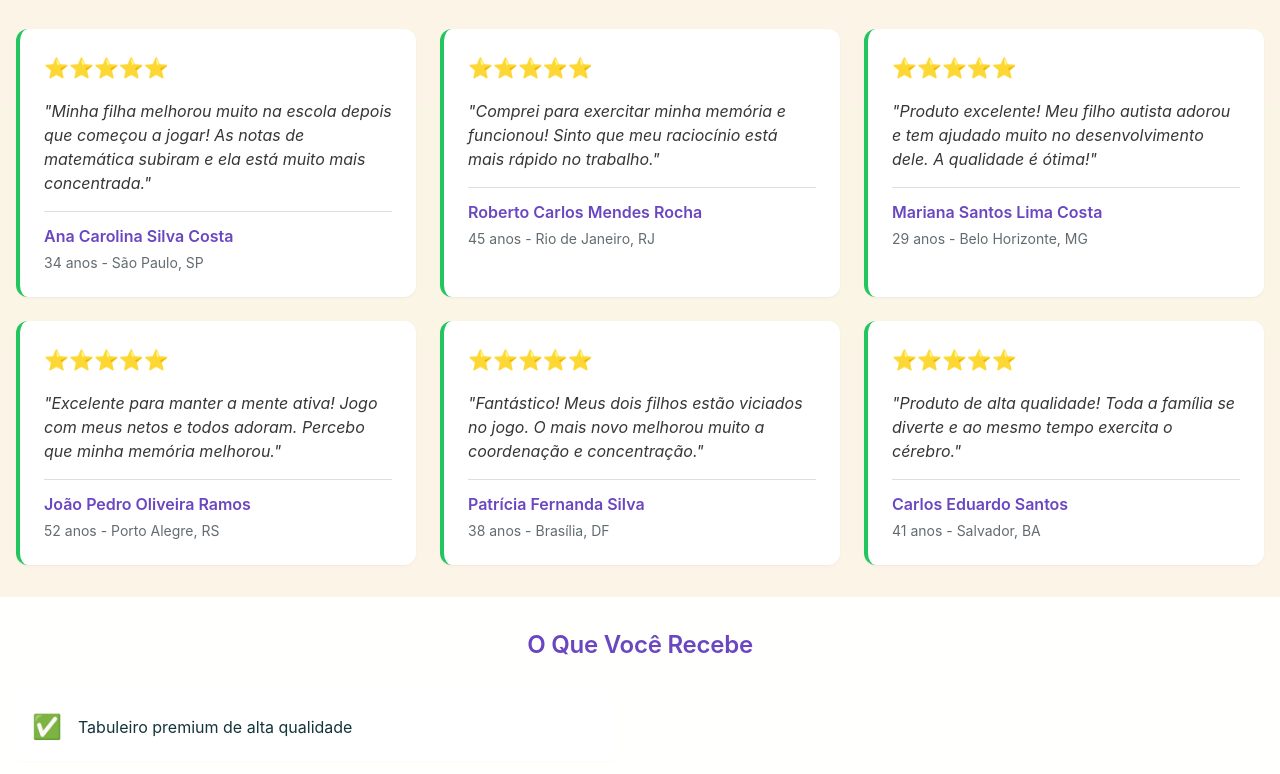
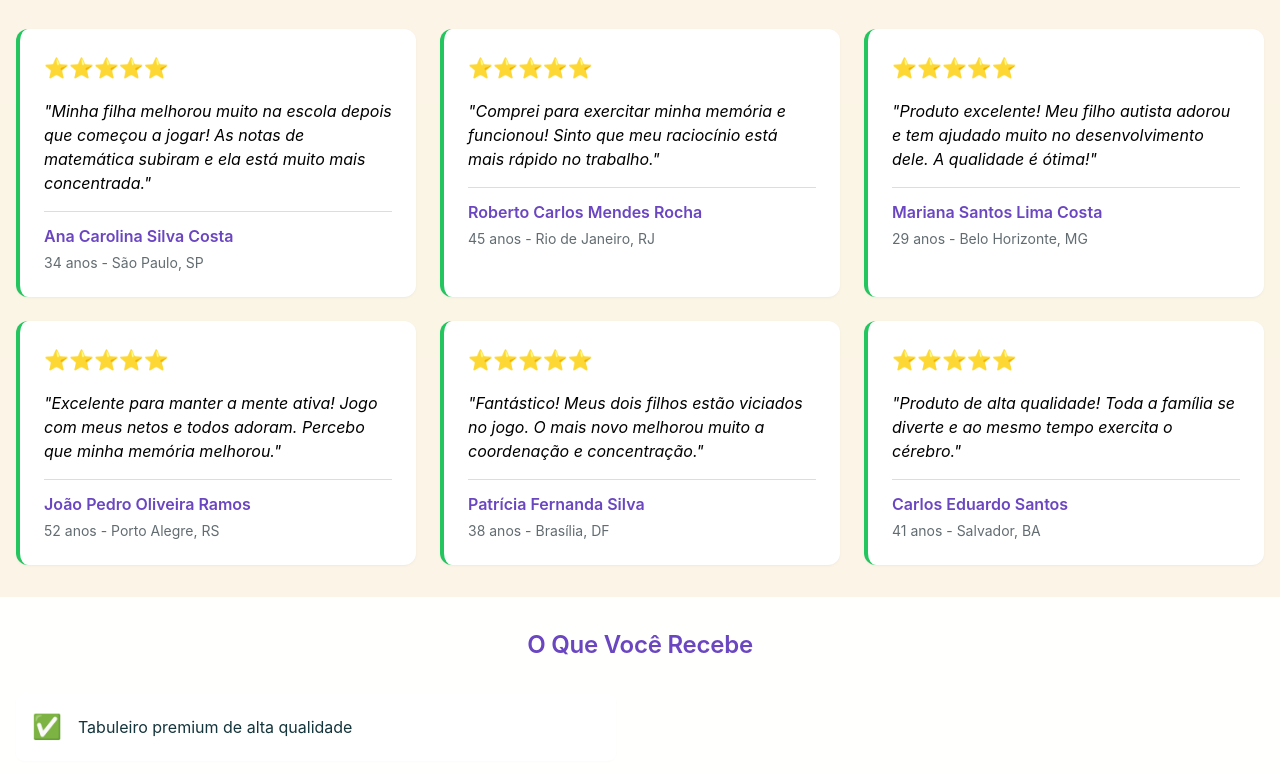
Before and after one commit to magiadecasa/jogo-da-memoria, a plain HTML site: page index.html in a window 1280 px wide. Shown: the part 1675-2449 px from the top of the page. Drawn offline with Linux system fonts and the light colour scheme; a web font is replaced by a local one.

Commit message:
Update style.css

```diff
--- a/style.css
+++ b/style.css
@@ -995,7 +995,7 @@ select.form-control {
   font-style: italic;
   line-height: 1.5;
   margin-bottom: var(--space-16);
-  color: rgba(31, 33, 33, 0.9);
+  color: var(--color-black);
   font-size: 16px;
 }
 
```
